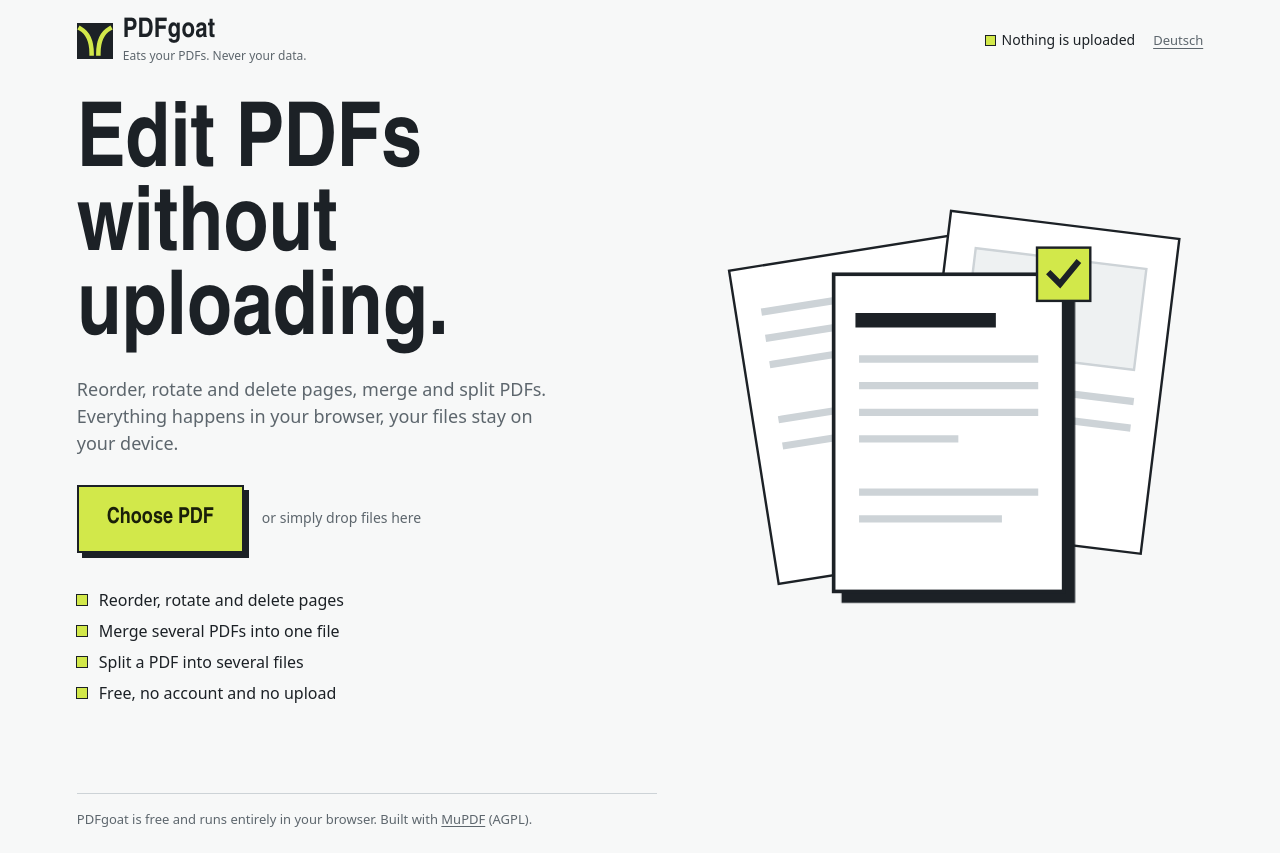
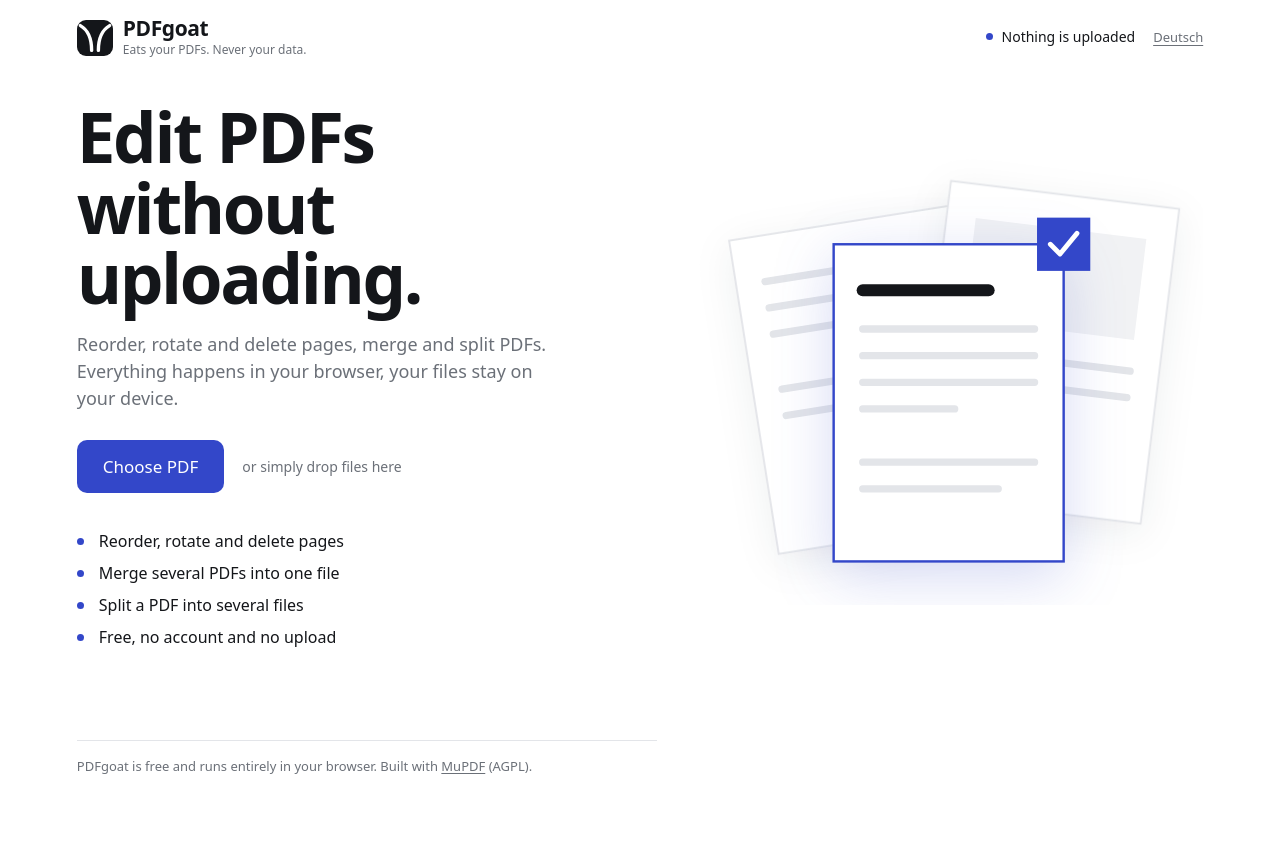
Before and after one commit to dado-official/pdfGoat, a React (Vite) app: page / in a window 1280 px wide. After the commit the page ends 800 px from the top, so only its background shows below. Built offline with nearby package versions, Linux system fonts and the light colour scheme.

Commit message:
Restyle: monochrome with one ultramarine accent, Geist, softer shapes, no toolbar glyphs
Co-Authored-By: Claude Sonnet 5.5 <noreply@anthropic.com>

```diff
--- a/package.json
+++ b/package.json
@@ -15,7 +15,7 @@
     "check": "npm run lint && npm run build && npm test && npm run test:e2e"
   },
   "dependencies": {
-    "@fontsource-variable/archivo": "^5.3.0",
+    "@fontsource-variable/geist": "^5.3.0",
     "fflate": "^0.8.3",
     "mupdf": "^1.28.1",
     "react": "^19.2.8",
--- a/src/index.css
+++ b/src/index.css
@@ -1,25 +1,25 @@
 /*
- * "Werkbank", light: ink on paper-white with one signal colour. The start page says what the
- * site does; once a file is open, the tools move into a rail on the left and the pages lie on
- * a pale bench. Type is Archivo throughout: the condensed width for headlines, labels and
- * numbers, the normal width for reading text.
+ * Quiet and precise: white surfaces, graphite ink and a single ultramarine accent that marks
+ * what you can act on. The start page says what the site does; once a file is open, the tools
+ * move into a rail on the left and the pages lie on a pale grey bench. Type is Geist.
  */
 :root {
-  --paper: #f7f8f8;
-  --bench: #e6eaec;
+  --paper: #ffffff;
+  --bench: #f3f4f6;
   --rail: #ffffff;
-  --raised: #eef1f2;
-  --edge: #cdd3d7;
-  --ink: #1c2126;
-  --dust: #5d666d;
-  --signal: #d2e84a;
-  --signal-deep: #b9d02a;
-  --on-signal: #1a1f09;
+  --raised: #f1f2f4;
+  --edge: #e3e5e9;
+  --ink: #14161a;
+  --dust: #6b7078;
+  --signal: #3347c9;
+  --signal-deep: #2638a8;
+  --on-signal: #ffffff;
   --danger: #b3261e;
-  --danger-soft: #fbe5e2;
-  --paper-shadow: 0 1px 0 rgb(28 33 38 / 0.2), 0 8px 20px rgb(28 33 38 / 0.16);
-  --rail-width: 232px;
-  --narrow: 'Archivo Variable', 'Arial Narrow', system-ui, sans-serif;
+  --danger-soft: #fbeceb;
+  --radius: 8px;
+  --paper-shadow: 0 0 0 1px rgb(20 22 26 / 0.07), 0 6px 18px rgb(20 22 26 / 0.08);
+  --rail-width: 240px;
+  --narrow: 'Geist Variable', system-ui, -apple-system, 'Segoe UI', sans-serif;
   color-scheme: light;
 }
 
@@ -29,13 +29,14 @@ body {
   margin: 0;
   background: var(--paper);
   color: var(--ink);
-  font-family: 'Archivo Variable', system-ui, -apple-system, 'Segoe UI', sans-serif;
+  font-family: var(--narrow);
   font-size: 15px;
-  line-height: 1.45;
+  line-height: 1.5;
+  -webkit-font-smoothing: antialiased;
 }
 button { font: inherit; color: inherit; }
 button:focus-visible, input:focus-visible, a:focus-visible {
-  outline: 3px solid var(--ink);
+  outline: 2px solid var(--signal);
   outline-offset: 2px;
 }
 a { color: inherit; text-underline-offset: 2px; }
@@ -75,17 +76,17 @@ main { flex: 1; display: flex; flex-direction: column; padding-bottom: 32px; }
 /* Brand */
 .brand { display: flex; align-items: center; gap: 10px; }
 .rail .brand { padding: 0 6px; }
-.mark { flex: none; stroke: var(--signal); stroke-width: 4; stroke-linecap: square; fill: none; }
-.mark rect { fill: var(--ink); stroke: none; }
+.mark { flex: none; stroke: #fff; stroke-width: 3; stroke-linecap: round; fill: none; }
+.mark rect { fill: var(--ink); stroke: none; rx: 8; }
 h1 {
   margin: 0;
   font-family: var(--narrow);
-  font-stretch: 70%;
-  font-weight: 800;
-  font-size: 27px;
+  font-weight: 600;
+  font-size: 21px;
   line-height: 1;
-  letter-spacing: 0.01em;
+  letter-spacing: -0.02em;
 }
+.rail .brand p { display: none; }
 .brand p { margin: 3px 0 0; color: var(--dust); font-size: 12px; line-height: 1.25; }
 
 /* Tools */
@@ -95,10 +96,9 @@ h1 {
 .toolbar button {
   padding: 7px 8px;
   border: 0;
-  border-radius: 2px;
+  border-radius: var(--radius);
   background: transparent;
   font-family: var(--narrow);
-  font-stretch: 86%;
   font-weight: 500;
   font-size: 15px;
   text-align: left;
@@ -109,14 +109,14 @@ h1 {
 .toolbar .danger:not(:disabled) { color: var(--danger); }
 .toolbar .primary {
   margin-top: 8px;
-  padding: 11px 10px;
+  padding: 10px 12px;
+  text-align: center;
   background: var(--signal);
   color: var(--on-signal);
-  font-weight: 700;
-  box-shadow: inset 0 -3px 0 var(--ink);
+  font-weight: 600;
 }
 .toolbar .primary:hover:not(:disabled) { background: var(--signal-deep); }
-.toolbar .primary:disabled { background: var(--raised); color: var(--dust); opacity: 1; box-shadow: none; }
+.toolbar .primary:disabled { background: var(--raised); color: var(--dust); opacity: 1; }
 
 .rail-foot {
   margin-top: auto;
@@ -133,10 +133,10 @@ h1 {
   position: absolute;
   left: 0;
   top: 0.32em;
-  width: 9px;
-  height: 9px;
+  width: 7px;
+  height: 7px;
+  border-radius: 50%;
   background: var(--signal);
-  outline: 1.5px solid var(--ink);
 }
 .lang {
   padding: 0;
@@ -155,7 +155,6 @@ h1 {
 .status {
   margin: 0 0 18px;
   font-family: var(--narrow);
-  font-stretch: 80%;
   font-weight: 600;
   font-size: 19px;
 }
@@ -163,8 +162,7 @@ h1 {
   display: block;
   margin-top: 2px;
   color: var(--dust);
-  font-family: 'Archivo Variable', system-ui, sans-serif;
-  font-stretch: 100%;
+  font-family: var(--narrow);
   font-weight: 400;
   font-size: 13px;
 }
@@ -192,53 +190,50 @@ h1 {
   padding: 24px 0 56px;
 }
 .hero h2 {
-  max-width: 11ch;
+  max-width: 13ch;
   margin: 0 0 18px;
   font-family: var(--narrow);
-  font-stretch: 66%;
-  font-weight: 800;
-  font-size: clamp(48px, 7vw, 100px);
-  line-height: 0.94;
+  font-weight: 600;
+  font-size: clamp(40px, 5.4vw, 72px);
+  line-height: 1.02;
+  letter-spacing: -0.035em;
 }
 .hero-text > p { max-width: 46ch; margin: 0 0 28px; color: var(--dust); font-size: 18px; line-height: 1.5; }
 .hero-action { display: flex; align-items: center; gap: 18px; flex-wrap: wrap; margin-bottom: 36px; }
 .hero-action > span { color: var(--dust); font-size: 14px; }
 .open {
-  padding: 16px 28px;
-  border: 2px solid var(--ink);
-  border-radius: 0;
+  padding: 14px 26px;
+  border: 0;
+  border-radius: 10px;
   background: var(--signal);
-  box-shadow: 5px 5px 0 var(--ink);
   color: var(--on-signal);
   font-family: var(--narrow);
-  font-stretch: 80%;
-  font-weight: 800;
-  font-size: 22px;
+  font-weight: 500;
+  font-size: 17px;
   cursor: pointer;
-  transition: transform 0.1s, box-shadow 0.1s;
+  transition: background 0.15s;
 }
-.open:hover { transform: translate(2px, 2px); box-shadow: 3px 3px 0 var(--ink); }
-.open:active { transform: translate(5px, 5px); box-shadow: 0 0 0 var(--ink); }
+.open:hover { background: var(--signal-deep); }
 .can-do { display: grid; gap: 8px; margin: 0; padding: 0; list-style: none; font-size: 16px; }
 .can-do li { position: relative; padding-left: 22px; }
 .can-do li::before {
   content: '';
   position: absolute;
   left: 0;
-  top: 0.4em;
-  width: 10px;
-  height: 10px;
+  top: 0.55em;
+  width: 7px;
+  height: 7px;
+  border-radius: 50%;
   background: var(--signal);
-  outline: 1.5px solid var(--ink);
 }
 .page-stack { width: 100%; max-height: 460px; }
-.page-stack .sheet { fill: #fff; stroke: var(--ink); stroke-width: 2; }
-.page-stack .sheet.selected { stroke-width: 3; filter: drop-shadow(8px 8px 0 var(--ink)); }
-.page-stack .lines, .page-stack .headline { fill: none; stroke: var(--edge); stroke-width: 6; stroke-linecap: square; }
-.page-stack .headline { stroke: var(--ink); stroke-width: 12; }
-.page-stack .picture { fill: var(--raised); stroke: var(--edge); stroke-width: 2; }
-.page-stack .badge { fill: var(--signal); stroke: var(--ink); stroke-width: 2; }
-.page-stack .tick { fill: none; stroke: var(--ink); stroke-width: 5; stroke-linecap: square; }
+.page-stack .sheet { fill: #fff; stroke: var(--edge); stroke-width: 1.5; filter: drop-shadow(0 8px 16px rgb(20 22 26 / 0.07)); }
+.page-stack .sheet.selected { stroke: var(--signal); stroke-width: 2; filter: drop-shadow(0 12px 24px rgb(51 71 201 / 0.2)); }
+.page-stack .lines, .page-stack .headline { fill: none; stroke: var(--edge); stroke-width: 6; stroke-linecap: round; }
+.page-stack .headline { stroke: var(--ink); stroke-width: 10; }
+.page-stack .picture { fill: var(--raised); stroke: none; }
+.page-stack .badge { fill: var(--signal); }
+.page-stack .tick { fill: none; stroke: #fff; stroke-width: 4; stroke-linecap: round; stroke-linejoin: round; }
 
 .file-overlay {
   position: fixed;
@@ -246,11 +241,11 @@ h1 {
   z-index: 20;
   display: grid;
   place-items: center;
-  border: 5px solid var(--ink);
-  background: color-mix(in srgb, var(--signal) 82%, white);
+  border: 2px dashed var(--signal);
+  background: rgb(255 255 255 / 0.92);
+  color: var(--signal);
   font-family: var(--narrow);
-  font-stretch: 70%;
-  font-weight: 800;
+  font-weight: 600;
   font-size: clamp(28px, 5vw, 56px);
   pointer-events: none;
 }
@@ -269,7 +264,7 @@ h1 {
   margin-left: 12px;
   padding: 2px 8px;
   border: 1px solid currentColor;
-  border-radius: 2px;
+  border-radius: var(--radius);
   background: transparent;
   color: inherit;
   font: inherit;
@@ -331,7 +326,7 @@ footer {
   box-shadow: var(--paper-shadow);
   transition: transform 0.2s;
 }
-.card.selected .card-thumb img { outline: 3px solid var(--ink); outline-offset: 3px; }
+.card.selected .card-thumb img { outline: 2px solid var(--signal); outline-offset: 3px; }
 .spinner {
   width: 22px;
   height: 22px;
@@ -352,25 +347,25 @@ footer {
 .thumb-failed > span { font-size: 22px; }
 .card-thumb .check {
   position: absolute;
-  top: 0;
-  right: 0;
+  top: -6px;
+  right: -6px;
   width: 22px;
   height: 22px;
   display: grid;
   place-items: center;
+  border-radius: 50%;
   background: var(--signal);
-  border: 2px solid var(--ink);
   color: var(--on-signal);
   font-size: 13px;
-  font-weight: 800;
+  font-weight: 600;
 }
 
 .card-meta { display: flex; align-items: baseline; gap: 8px; min-width: 0; font-size: 13px; }
 .card-meta .num {
   font-family: var(--narrow);
-  font-stretch: 70%;
-  font-weight: 700;
-  font-size: 18px;
+  font-weight: 500;
+  font-size: 13px;
+  color: var(--dust);
   font-variant-numeric: tabular-nums;
 }
 .card-meta .doc { overflow: hidden; text-overflow: ellipsis; white-space: nowrap; color: var(--dust); }
@@ -390,7 +385,7 @@ footer {
 .card-actions .danger:hover { background: var(--danger-soft); color: var(--danger); }
 
 /* Dialogs */
-dialog { border-radius: 0; color: var(--ink); }
+dialog { border-radius: 12px; color: var(--ink); }
 dialog::backdrop { background: rgb(28 33 38 / 0.55); }
 .preview {
   width: min(1040px, calc(100vw - 32px));
@@ -413,14 +408,13 @@ dialog::backdrop { background: rgb(28 33 38 / 0.55); }
   flex: 1;
   text-align: center;
   font-family: var(--narrow);
-  font-stretch: 80%;
   font-weight: 600;
   font-size: 17px;
 }
 .preview header button {
   padding: 6px 12px;
   border: 1px solid var(--edge);
-  border-radius: 2px;
+  border-radius: var(--radius);
   background: transparent;
   cursor: pointer;
 }
@@ -438,8 +432,7 @@ dialog::backdrop { background: rgb(28 33 38 / 0.55); }
 .split h2 {
   margin: 0 0 14px;
   font-family: var(--narrow);
-  font-stretch: 70%;
-  font-weight: 800;
+  font-weight: 600;
   font-size: 28px;
   line-height: 1;
 }
@@ -450,7 +443,7 @@ dialog::backdrop { background: rgb(28 33 38 / 0.55); }
 .split .text, .split .num {
   padding: 8px 10px;
   border: 1px solid var(--edge);
-  border-radius: 2px;
+  border-radius: var(--radius);
   background: var(--paper);
   color: var(--ink);
   font: inherit;
@@ -465,11 +458,11 @@ dialog::backdrop { background: rgb(28 33 38 / 0.55); }
 .dialog-buttons button {
   padding: 9px 14px;
   border: 1px solid var(--edge);
-  border-radius: 2px;
+  border-radius: var(--radius);
   background: transparent;
   cursor: pointer;
 }
-.dialog-buttons .primary { background: var(--signal); border-color: var(--ink); color: var(--on-signal); font-weight: 700; }
+.dialog-buttons .primary { background: var(--signal); border-color: var(--ink); color: var(--on-signal); font-weight: 600; }
 
 /* Small screens: the rail becomes a bar above the bench, the start page a single column */
 @media (max-width: 760px) {
@@ -516,7 +509,7 @@ dialog::backdrop { background: rgb(28 33 38 / 0.55); }
 .reader-bar input, .reader-bar select {
   padding: 4px 8px;
   border: 1px solid var(--edge);
-  border-radius: 2px;
+  border-radius: var(--radius);
   background: var(--paper);
   color: var(--ink);
   font: inherit;
@@ -527,7 +520,7 @@ dialog::backdrop { background: rgb(28 33 38 / 0.55); }
   width: 32px;
   height: 32px;
   border: 1px solid var(--edge);
-  border-radius: 2px;
+  border-radius: var(--radius);
   background: var(--paper);
   font-size: 18px;
   line-height: 1;
@@ -575,7 +568,7 @@ dialog::backdrop { background: rgb(28 33 38 / 0.55); }
   width: 28px;
   height: 28px;
   border: 1px solid var(--edge);
-  border-radius: 2px;
+  border-radius: var(--radius);
   background: var(--paper);
   cursor: pointer;
 }
@@ -588,7 +581,7 @@ dialog::backdrop { background: rgb(28 33 38 / 0.55); }
   width: 32px;
   height: 32px;
   border: 1px solid var(--edge);
-  border-radius: 2px;
+  border-radius: var(--radius);
   background: var(--paper);
   font-size: 17px;
   line-height: 1;
@@ -601,14 +594,13 @@ dialog::backdrop { background: rgb(28 33 38 / 0.55); }
   flex: 1;
   padding: 8px 4px;
   border: 0;
-  border-bottom: 3px solid transparent;
+  border-bottom: 2px solid transparent;
   background: transparent;
   font-family: var(--narrow);
-  font-stretch: 80%;
-  font-weight: 700;
+  font-weight: 600;
   cursor: pointer;
 }
-.side-tabs button[aria-selected='true'] { border-bottom-color: var(--signal-deep); }
+.side-tabs button[aria-selected='true'] { border-bottom-color: var(--signal); }
 .thumbs { flex: 1; overflow: auto; padding: 12px; display: flex; flex-direction: column; gap: 12px; position: relative; }
 .thumb {
   display: flex;
@@ -617,11 +609,12 @@ dialog::backdrop { background: rgb(28 33 38 / 0.55); }
   gap: 4px;
   padding: 6px;
   border: 2px solid transparent;
+  border-radius: var(--radius);
   background: transparent;
   cursor: pointer;
 }
 .thumb:hover { border-color: var(--edge); }
-.thumb.active { border-color: var(--ink); background: var(--raised); }
+.thumb.active { border-color: var(--signal); background: var(--raised); }
 .thumb-box {
   display: grid;
   place-items: center;
@@ -642,7 +635,7 @@ dialog::backdrop { background: rgb(28 33 38 / 0.55); }
 .outline-title:disabled { color: var(--dust); text-decoration: line-through; cursor: default; }
 .side-empty { padding: 14px; color: var(--dust); font-size: 14px; }
 .page-link { position: absolute; display: block; }
-.page-link:hover, .page-link:focus-visible { outline: 2px solid var(--signal-deep); background: rgb(210 232 74 / 0.18); }
+.page-link:hover, .page-link:focus-visible { outline: 2px solid var(--signal); background: rgb(51 71 201 / 0.12); }
 
 .sr-only { position: absolute; width: 1px; height: 1px; overflow: hidden; clip-path: inset(50%); white-space: nowrap; }
 
@@ -682,7 +675,7 @@ dialog::backdrop { background: rgb(28 33 38 / 0.55); }
   margin: 0;
   padding: 8px 10px;
   border: 1px solid var(--edge);
-  border-radius: 2px;
+  border-radius: var(--radius);
   background: var(--paper);
   color: var(--dust);
   font: inherit;
@@ -692,7 +685,7 @@ dialog::backdrop { background: rgb(28 33 38 / 0.55); }
 kbd {
   padding: 1px 6px;
   border: 1px solid var(--edge);
-  border-radius: 2px;
+  border-radius: var(--radius);
   background: var(--rail);
   font: 12px/1.4 var(--narrow);
   color: var(--dust);
@@ -726,12 +719,12 @@ kbd {
 .tabs { display: flex; align-items: flex-end; gap: 6px; margin: 0 0 14px; border-bottom: 1px solid var(--edge); }
 .tabs [role='tablist'] { display: flex; min-width: 0; overflow-x: auto; }
 .tab { display: flex; align-items: center; flex: none; max-width: 240px; border: 1px solid transparent; border-bottom: 0; }
-.tab.active { background: var(--rail); border-color: var(--edge); margin-bottom: -1px; border-top: 3px solid var(--signal-deep); }
+.tab.active { background: var(--rail); border-color: var(--edge); margin-bottom: -1px; border-top: 2px solid var(--signal); }
 .tab button { border: 0; background: transparent; cursor: pointer; padding: 8px 6px 8px 12px; font: inherit; min-width: 0; overflow: hidden; text-overflow: ellipsis; white-space: nowrap; }
 .tab .tab-close { padding: 8px 10px 8px 4px; color: var(--dust); }
 .tab .tab-close:hover { color: var(--danger); }
 .tab:not(.active) button[role='tab'] { color: var(--dust); }
-.tab-new { flex: none; margin-bottom: 4px; width: 30px; height: 30px; border: 1px solid var(--edge); border-radius: 2px; background: var(--paper); cursor: pointer; }
+.tab-new { flex: none; margin-bottom: 4px; width: 30px; height: 30px; border: 1px solid var(--edge); border-radius: var(--radius); background: var(--paper); cursor: pointer; }
 .tab-new:hover { border-color: var(--ink); }
 .empty-tab { padding: 40px 0; color: var(--dust); }
 
@@ -741,5 +734,5 @@ kbd {
 .merge-list label { flex: 1; display: flex; align-items: center; gap: 8px; min-width: 0; cursor: pointer; }
 .merge-name { flex: 1; overflow: hidden; text-overflow: ellipsis; white-space: nowrap; }
 .merge-list small { color: var(--dust); }
-.merge-list button { width: 28px; height: 28px; border: 1px solid var(--edge); border-radius: 2px; background: var(--paper); cursor: pointer; }
+.merge-list button { width: 28px; height: 28px; border: 1px solid var(--edge); border-radius: var(--radius); background: var(--paper); cursor: pointer; }
 .merge-list button:disabled { opacity: 0.4; cursor: default; }
--- a/src/main.tsx
+++ b/src/main.tsx
@@ -1,6 +1,6 @@
 import { StrictMode } from 'react'
 import { createRoot } from 'react-dom/client'
-import '@fontsource-variable/archivo/wdth.css'
+import '@fontsource-variable/geist/wght.css'
 import './index.css'
 import App from './App.tsx'
 import I18nProvider from './i18n/I18nProvider.tsx'
```
Also changed, not shown: src/i18n/de.ts (+10 -10 lines), src/i18n/en.ts (+10 -10 lines), public/favicon.svg, 1 other file (tests, documents, lock files or other folders).
